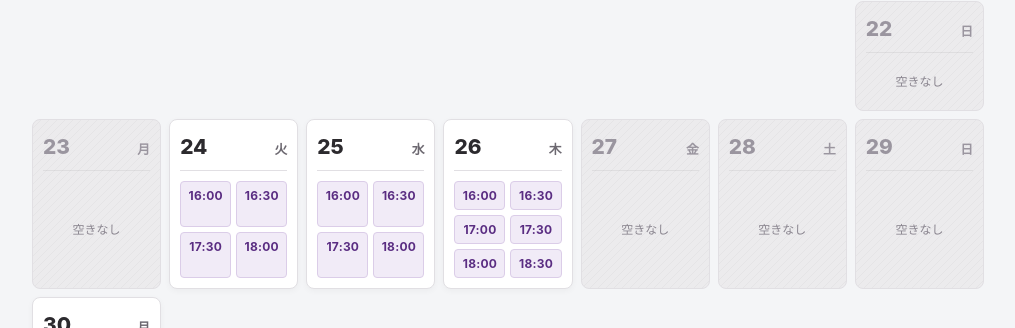
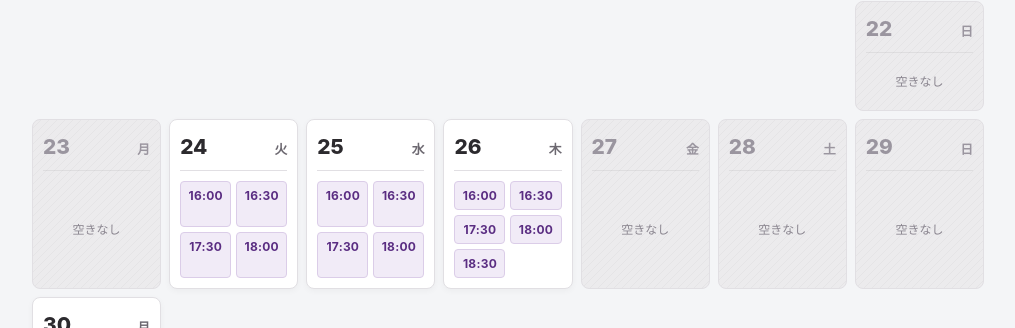
Before and after one commit to saoka-yoyaku/saoka-schedule, a plain HTML site: page index.html in a window 1280 px wide. Shown: the part 894-1222 px from the top of the page, without its empty margins (132-1147 px from the left). Drawn offline with Linux system fonts and the light colour scheme.

Commit message:
閾ｪ蜍墓峩譁ｰ: 遨ｺ縺肴凾髢灘渚譏

```diff
--- a/index.html
+++ b/index.html
@@ -506,7 +506,7 @@
                     <span class="day-num">26</span>
                     <span class="weekday">木</span>
                 </div>
-                <div class="slots"><span class="slot">16:00</span><span class="slot">16:30</span><span class="slot">17:00</span><span class="slot">17:30</span><span class="slot">18:00</span><span class="slot">18:30</span></div>
+                <div class="slots"><span class="slot">16:00</span><span class="slot">16:30</span><span class="slot">17:30</span><span class="slot">18:00</span><span class="slot">18:30</span></div>
             </div>
 
             <div class="day-card empty" data-date="2026-11-27">
```
